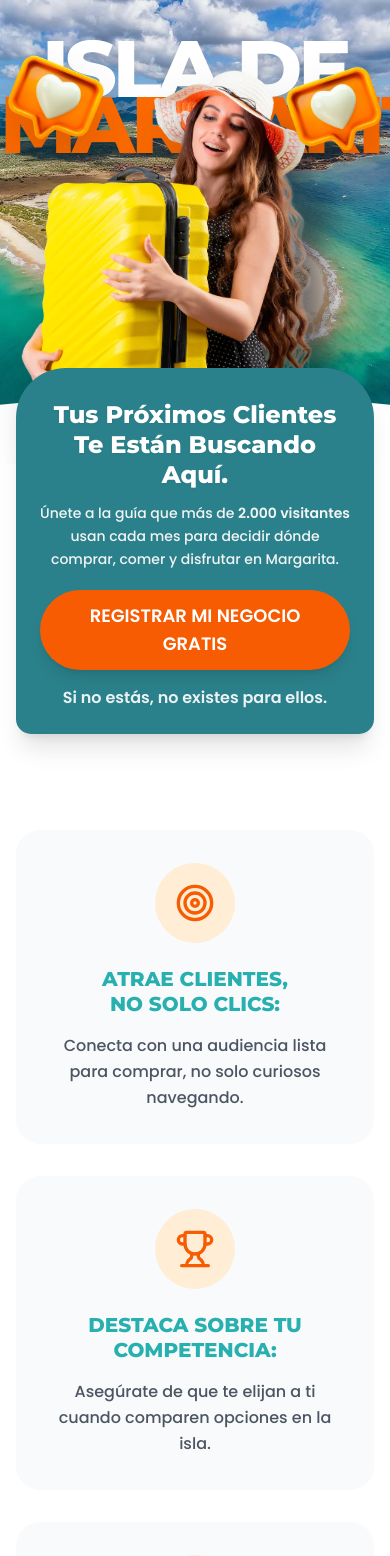
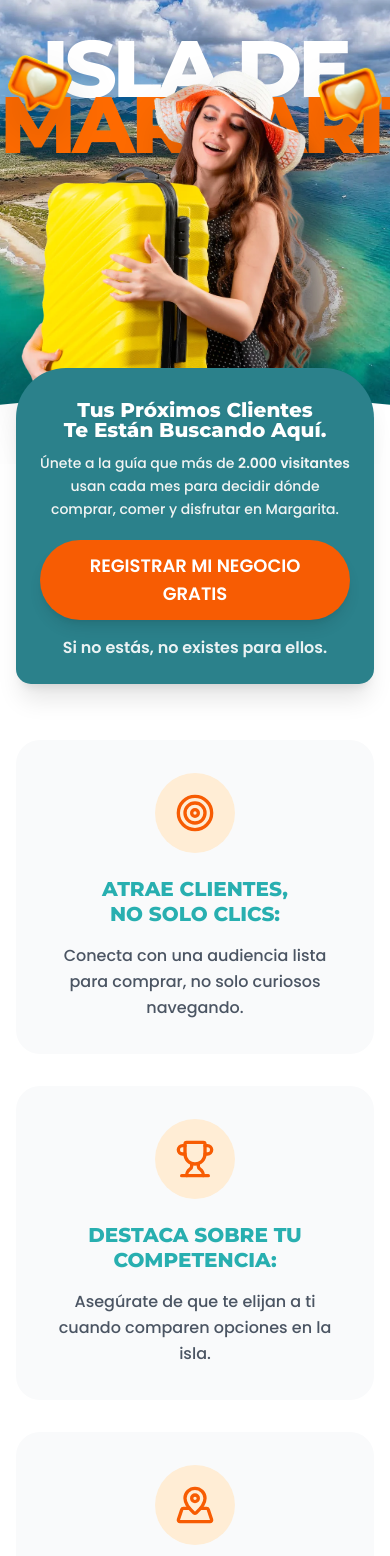
Before and after one commit to ashleyps/guiamargarita-lp, a React (Vite) app: page / in a window 390 px wide. Shown: the top 1556 px of the page. Built offline with nearby package versions, Linux system fonts and the light colour scheme.

Commit message:
fix: mobile refinements and favicon cache buster

```diff
--- a/index.html
+++ b/index.html
@@ -3,7 +3,7 @@
 
 <head>
   <meta charset="UTF-8" />
-  <link rel="icon" type="image/svg+xml" href="/vite.svg" />
+  <link rel="icon" type="image/svg+xml" href="/favicon.svg?v=2" />
   <meta name="viewport" content="width=device-width, initial-scale=1.0" />
   <link rel="preconnect" href="https://fonts.googleapis.com">
   <link rel="preconnect" href="https://fonts.gstatic.com" crossorigin>
--- a/src/App.tsx
+++ b/src/App.tsx
@@ -46,14 +46,16 @@ function App() {
             <div className="absolute top-0 left-0 w-full h-full flex justify-center pointer-events-none z-10">
 
               {/* Heart Left - Aligned with "ISLA DE" Text */}
+              {/* Reduced Mobile Size: w-16 (from w-24) ~25-30% reduction */}
               <motion.img
                 src="/corazon-izquierdo.webp"
-                className="w-24 md:w-28 lg:w-36 absolute left-2 md:left-[15%] top-[15%] md:top-[22%] drop-shadow-2xl z-20"
+                className="w-16 md:w-28 lg:w-36 absolute left-2 md:left-[15%] top-[15%] md:top-[22%] drop-shadow-2xl z-20"
                 animate={{ y: [0, -15, 0] }}
                 transition={{ repeat: Infinity, duration: 4, ease: "easeInOut" }}
               />
 
               {/* Model - Centered Bottom */}
+              {/* Lifted -10px */}
               <motion.img
                 src="/modelo.webp"
                 alt="Turista feliz"
@@ -64,9 +66,10 @@ function App() {
               />
 
               {/* Heart Right - Aligned with "ISLA DE" Text */}
+              {/* Reduced Mobile Size: w-16 */}
               <motion.img
                 src="/corazon-derecho.webp"
-                className="w-24 md:w-28 lg:w-36 absolute right-2 md:right-[15%] top-[15%] md:top-[22%] drop-shadow-2xl z-20"
+                className="w-16 md:w-28 lg:w-36 absolute right-2 md:right-[15%] top-[15%] md:top-[22%] drop-shadow-2xl z-20"
                 animate={{ y: [0, -20, 0] }}
                 transition={{ repeat: Infinity, duration: 5, ease: "easeInOut", delay: 0.5 }}
               />
@@ -87,7 +90,8 @@ function App() {
             transition={{ type: "spring", stiffness: 50, damping: 20, delay: 0.2 }}
             className="bg-brand-tealdark text-white rounded-t-[50px] md:rounded-t-[80px] rounded-b-[15px] p-6 pt-8 md:p-8 md:pt-10 max-w-3xl mx-auto text-center shadow-xl relative overflow-hidden pointer-events-auto"
           >
-            <h1 className="font-heading font-extrabold text-2xl md:text-[40px] lg:text-[45px] mb-3 md:mb-5 drop-shadow-sm leading-tight text-white">
+            {/* H1 Mobile: Reduced size (text-xl approx 20px) and tighter leading (leading-none) */}
+            <h1 className="font-heading font-extrabold text-xl md:text-[40px] lg:text-[45px] mb-3 md:mb-5 drop-shadow-sm leading-none md:leading-tight text-white">
               Tus Próximos Clientes <br />
               Te Están Buscando Aquí.
             </h1>
@@ -112,7 +116,8 @@ function App() {
 
 
       {/* Benefits Section */}
-      <section className="py-20 bg-white relative z-10">
+      {/* Reduced Spacing: py-10 for mobile */}
+      <section className="py-10 md:py-20 bg-white relative z-10">
         <div className="w-full md:w-[80%] mx-auto px-4">
           <div className="grid md:grid-cols-3 gap-8">
             {/* Benefit 1 */}
@@ -164,9 +169,10 @@ function App() {
       </section>
 
       {/* Process Section */}
-      <section className="py-20 bg-white relative overflow-hidden">
+      {/* Reduced Spacing: py-10 for mobile */}
+      <section className="py-10 md:py-20 bg-white relative overflow-hidden">
         <div className="container mx-auto px-4 relative z-10">
-          <div className="text-center mb-12">
+          <div className="text-center mb-8 md:mb-12">
             <h2 className="font-heading font-extrabold text-3xl md:text-4xl mb-4 text-brand-dark uppercase">
               ES ASÍ DE SENCILLO:
             </h2>
@@ -207,11 +213,12 @@ function App() {
       </section>
 
       {/* Final CTA Section */}
-      <section className="py-20 bg-white">
+      {/* Reduced Spacing: py-10 for mobile */}
+      <section className="py-10 md:py-20 bg-white">
         <div className="container mx-auto px-4 text-center">
 
           {/* Laptop/Phone Image */}
-          <div className="w-full max-w-5xl mx-auto rounded-3xl overflow-hidden shadow-2xl mb-12">
+          <div className="w-full max-w-5xl mx-auto rounded-3xl overflow-hidden shadow-2xl mb-8 md:mb-12">
             <img
               src="/telefono-playa.webp"
               alt="Gestión desde el móvil"
@@ -235,7 +242,7 @@ function App() {
       </section>
 
       {/* Footer Simple */}
-      <footer className="bg-gray-50 pt-12 pb-8 border-t border-gray-100 flex flex-col items-center justify-center">
+      <footer className="bg-gray-50 pt-10 pb-8 border-t border-gray-100 flex flex-col items-center justify-center">
         <div className="container mx-auto px-4 text-center">
 
           {/* Logo */}
```
